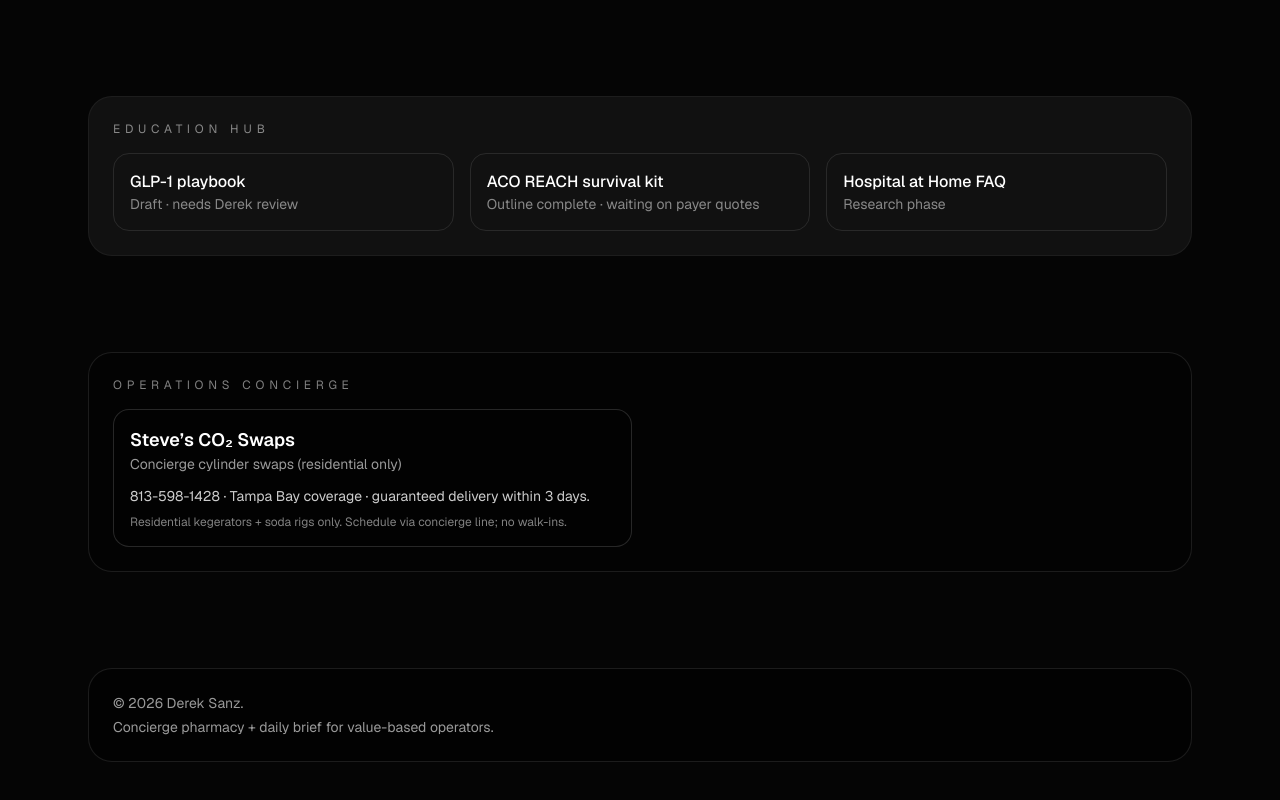
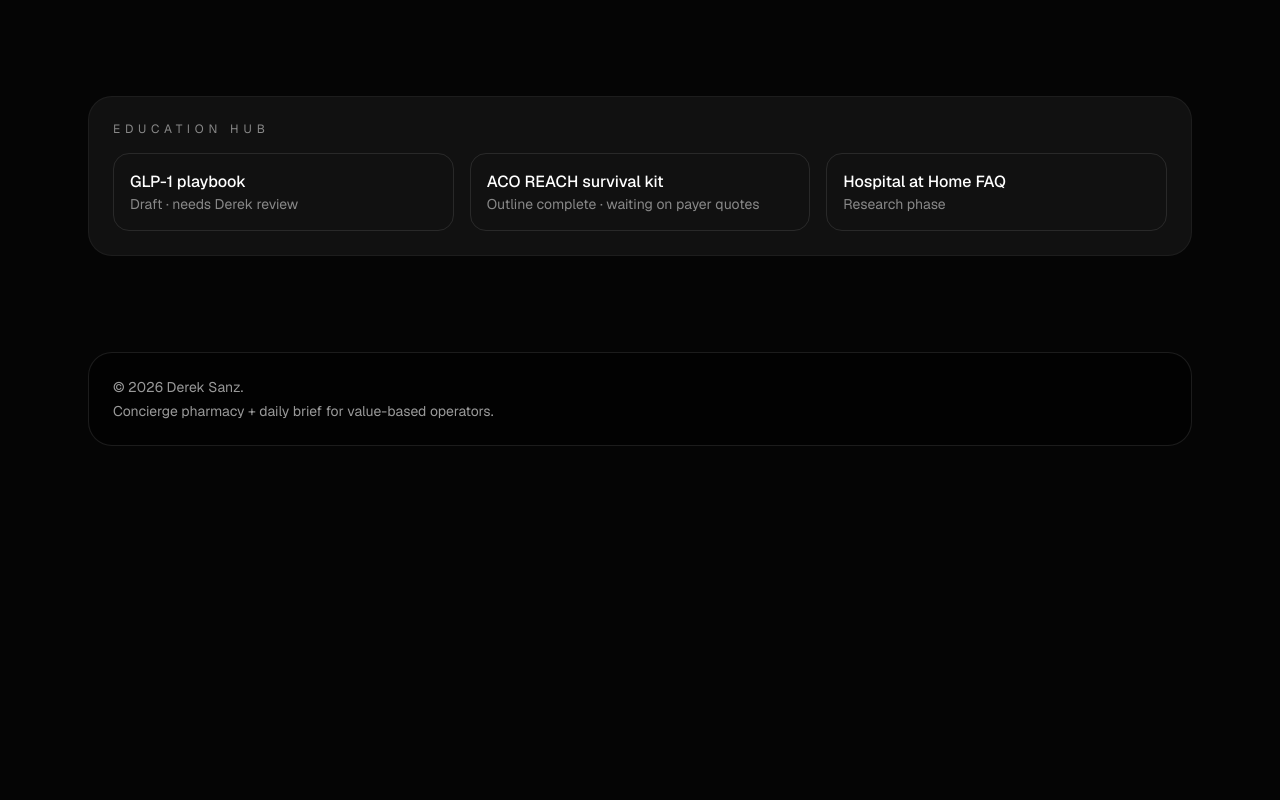
Before and after one commit to dsanz777/Rx-app, a Next.js app: page / in a window 1280 px wide. Shown: the part 3254-4054 px from the top of the page. After the commit the page ends 3764 px from the top, so only its background shows below. Built offline with nearby package versions, Linux system fonts and the light colour scheme; no server answers.

Commit message:
chore: remove CO2 concierge block

```diff
--- a/src/app/page.tsx
+++ b/src/app/page.tsx
@@ -38,14 +38,6 @@ const educationQueue = [
   },
 ];
 
-const logisticsVendors = [
-  {
-    title: "Steve’s CO₂ Swaps",
-    subtitle: "Concierge cylinder swaps (residential only)",
-    body: "813-598-1428 · Tampa Bay coverage · guaranteed delivery within 3 days.",
-    footnote: "Residential kegerators + soda rigs only. Schedule via concierge line; no walk-ins.",
-  },
-];
 
 function formatRelativeTime(dateInput?: string) {
   if (!dateInput) return "Updated now";
@@ -188,20 +180,6 @@ export default async function Home() {
           </div>
         </section>
 
-        <section className="rounded-3xl border border-white/10 bg-black/40 p-6">
-          <p className="text-xs uppercase tracking-[0.4em] text-white/50">Operations concierge</p>
-          <div className="mt-4 grid gap-4 sm:grid-cols-2">
-            {logisticsVendors.map((vendor) => (
-              <div key={vendor.title} className="rounded-2xl border border-white/15 bg-black/30 p-4">
-                <p className="text-lg font-semibold text-white">{vendor.title}</p>
-                <p className="text-sm text-white/60">{vendor.subtitle}</p>
-                <p className="mt-3 text-sm text-white/80">{vendor.body}</p>
-                <p className="mt-2 text-xs text-white/50">{vendor.footnote}</p>
-              </div>
-            ))}
-          </div>
-        </section>
-
         <footer className="rounded-3xl border border-white/10 bg-black/50 p-6 text-sm text-white/60">
           <p>© {new Date().getFullYear()} Derek Sanz.</p>
           <p className="mt-1">Concierge pharmacy + daily brief for value-based operators.</p>
```
